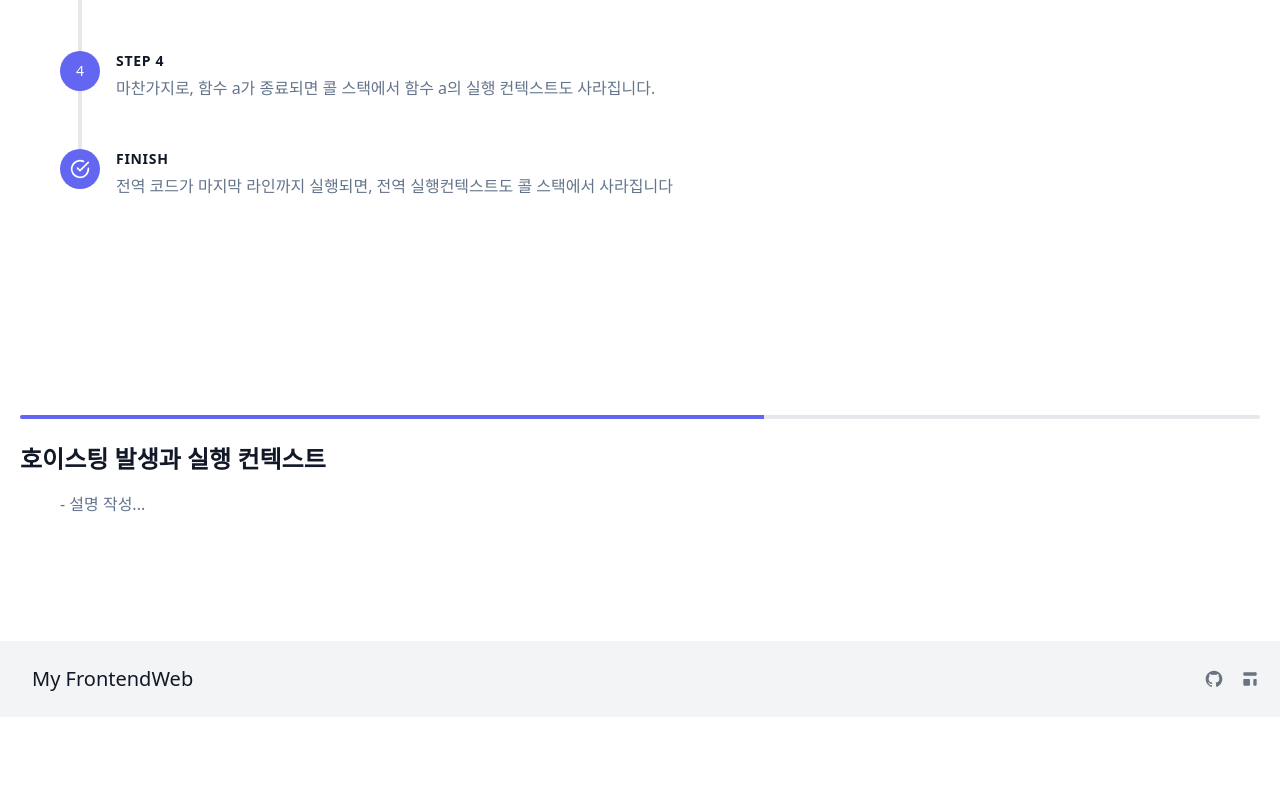
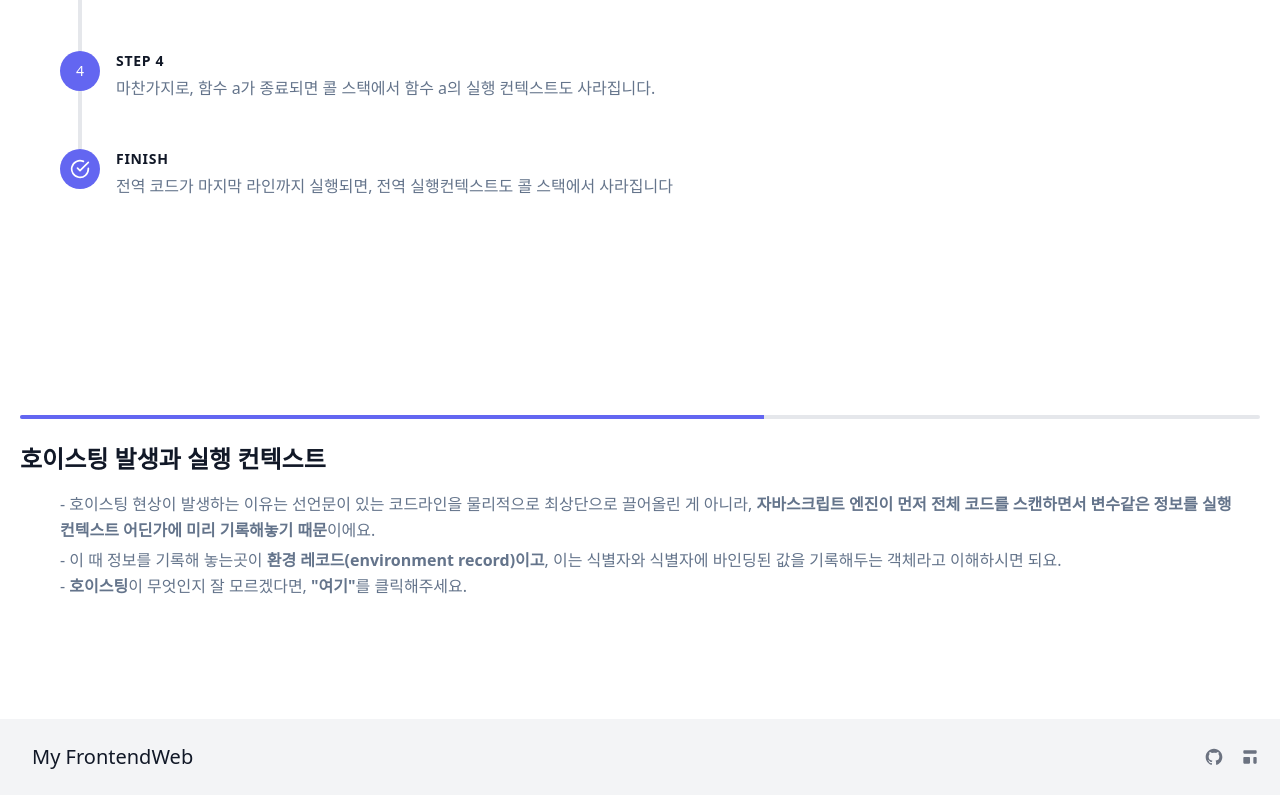
Before and after one commit to Lee-Sang-Beom/nextjs_and_notion, a Next.js app: page /web_basic/executionContext in a window 1280 px wide. Shown: the part 1991-2786 px from the top of the page. Before the commit the page ends 2708 px from the top, so only its background shows below. Built offline with nearby package versions, Linux system fonts and the light colour scheme.

Commit message:
introduce hoisting&env_recored content

```diff
--- a/pages/web_basic/browser_search.tsx
+++ b/pages/web_basic/browser_search.tsx
@@ -354,7 +354,9 @@ export default function Browser_search() {
                                         </p>
                                         <p className="leading-relaxed">
                                             {`이전에 배웠던 렌더링 과정이 기억나시나요? 지금부터 그 과정이 시작되는거에요. 잘 모르겠다면 `}
-                                            <a href="https://nextjs-and-notion-vercel-79a3rrkpg-lee-sang-beom.vercel.app/web_basic/rendering">{`"여기"`}</a>
+                                            <Link href="./rendering">
+                                            {`"여기"`}
+                                            </Link>
                                             {`를 클릭해주세요.`}
                                         </p>
                                     </div>
--- a/pages/web_basic/executionContext.tsx
+++ b/pages/web_basic/executionContext.tsx
@@ -221,11 +221,27 @@ export default function Dom() {
                                 {`호이스팅 발생과 실행 컨텍스트`}
                             </h1>
                             <p className="sm:w-full leading-relaxed text-base sm:pl-10 pl-0 mt-4 mb-1">
-                                {`- 설명 작성...`}
+                                {`- 호이스팅 현상이 발생하는 이유는 선언문이 있는 코드라인을 물리적으로 최상단으로 끌어올린 게 아니라, `}
+                                <strong>{`자바스크립트 엔진이 먼저 전체 코드를 스캔하면서 변수같은 정보를 실행 컨텍스트 어딘가에 미리 기록해놓기 때문`}</strong>
+                                {`이에요.`}
+                            </p>
+                            <p className="sm:w-full leading-relaxed text-base sm:pl-10 pl-0">
+                                {`- 이 때 정보를 기록해 놓는곳이 `}
+                                <strong>{`환경 레코드(environment record)이고`}</strong>
+                                {`, 이는 식별자와 식별자에 바인딩된 값을 기록해두는 객체라고 이해하시면 되요.`}
+                            </p>
+                            <p className="sm:w-full leading-relaxed text-base sm:pl-10 pl-0">
+                                - <strong>{` 호이스팅`}</strong>
+                                {`이 무엇인지 잘 모르겠다면, `}
+                                <Link href="./hoisting">
+                                    {`"여기"`}
+                                </Link>
+                                {`를 클릭해주세요.`}
                             </p>
                         </div>
 
                     </div>
+
                 </section>
 
             </Layout>
```
Also changed, not shown: guid.txt (deleted).
